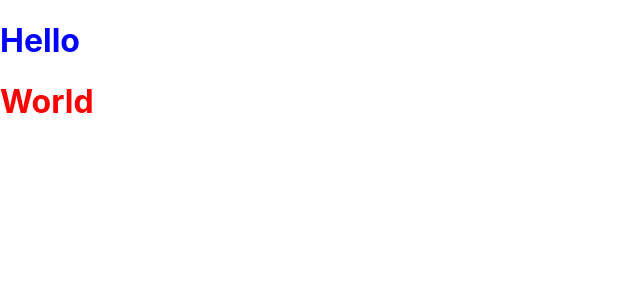
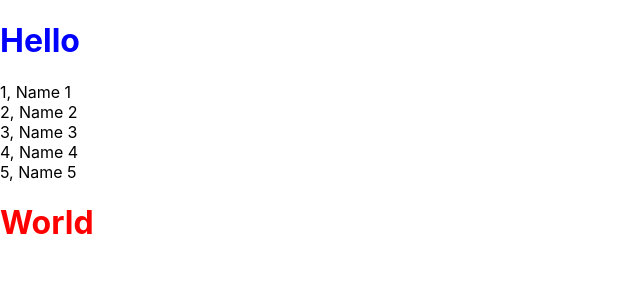
Before and after one commit to abudulwadoodu/inapp, a React (Create React App) app: page / in a window 1280 px wide. Shown: the top 300 px of the page, without its empty margins (0-640 px from the left). Built offline with nearby package versions, Linux system fonts and the light colour scheme.

Commit message:
Loop and list array data

```diff
--- a/src/Component1.js
+++ b/src/Component1.js
@@ -3,10 +3,46 @@ import "./Component1.css";
 export default function Component1() {
 
     let title = "Hello";
+    let sampleData = [
+        {
+            "id": 1,
+            "name": "Name 1"
+        },
+        {
+            "id": 2,
+            "name": "Name 2"
+        },
+        {
+            "id": 3,
+            "name": "Name 3"
+        },
+        {
+            "id": 4,
+            "name": "Name 4"
+        },
+        {
+            "id": 5,
+            "name": "Name 5"
+        }
+    ];
 
     function getTitle() {
         return <div>{title}</div>
     }
 
-    return <h1 className="component1">{getTitle()}</h1>;
+    function getData() {
+        return sampleData.map((data) => {
+            return <div key={data.id}>
+                <span>{data.id}</span>,&nbsp;
+                <span>{data.name}</span>
+            </div>
+        });
+    }
+
+    return (
+        <>
+            <h1 className="component1">{getTitle()}</h1>
+            <div>{getData()}</div>
+        </>
+    );
 }
```
